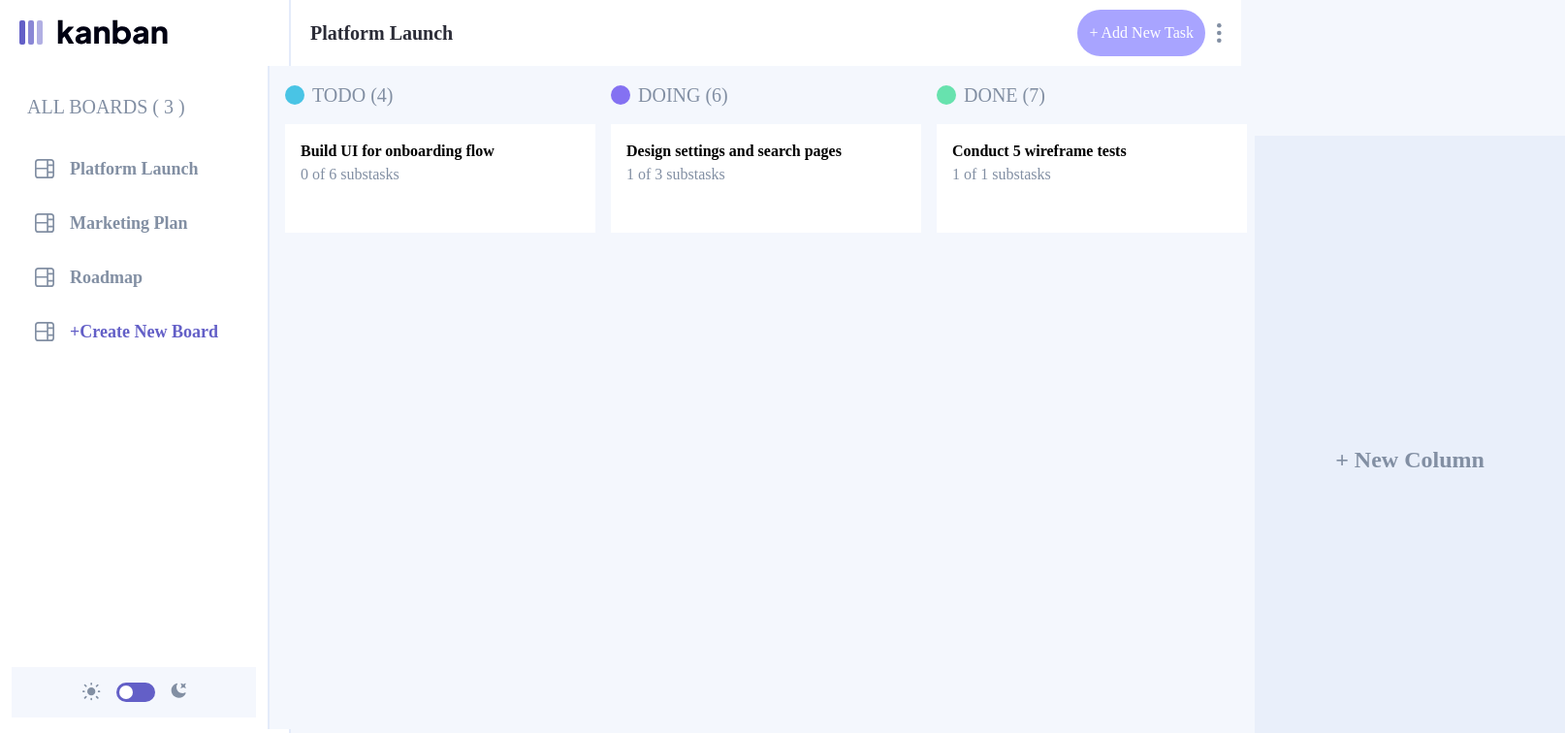
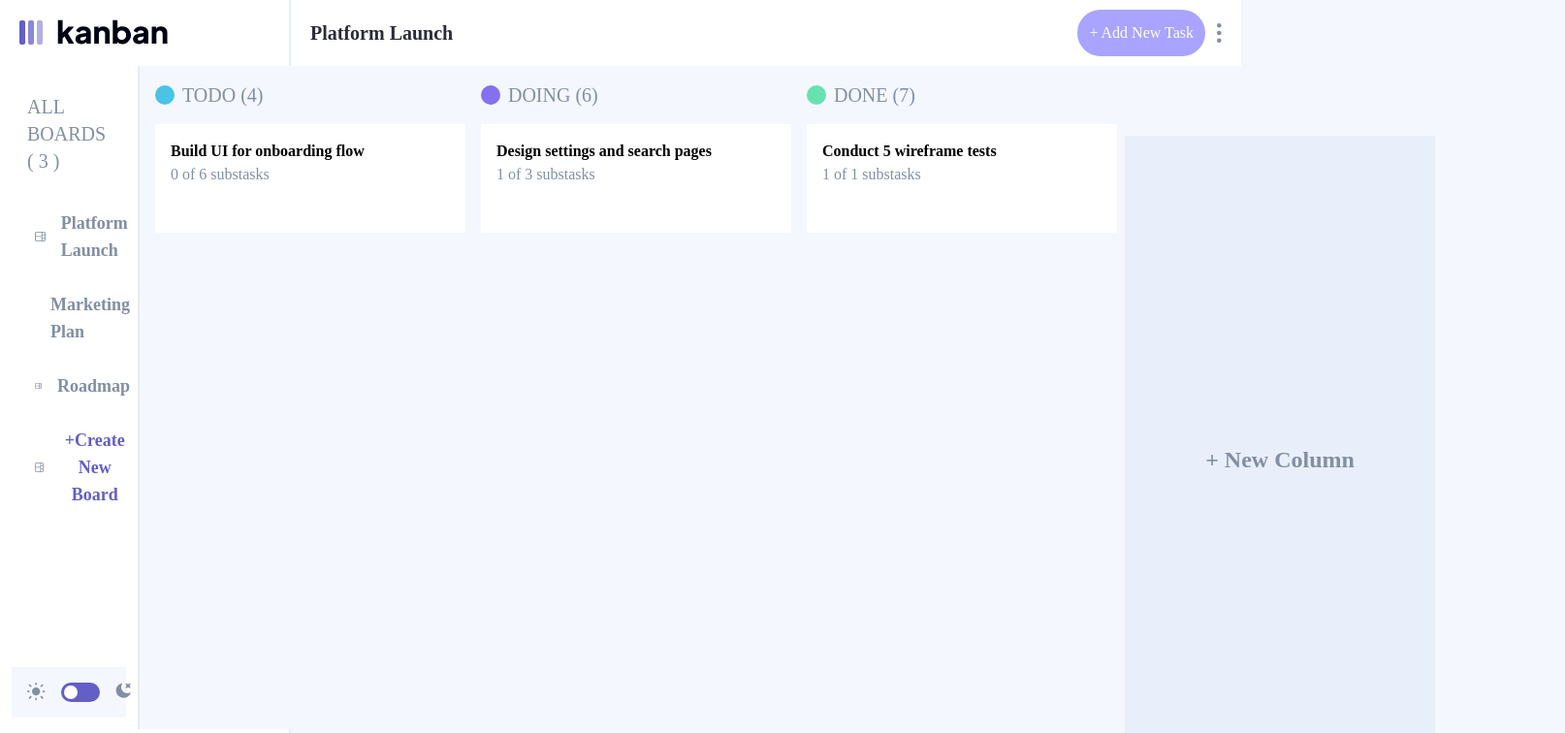
Before and after one commit to Emelinur/kanban-task-app, a React (Vite) app: page / in a window 1280 px wide. Shown: the top 756 px of the page at 97% size, 1614 px wide, since content can reach past the window. Built offline with nearby package versions, Linux system fonts and the light colour scheme; the HTML template or start-up script is replaced by a standard one.

Commit message:
"Tailwind'de width düzenlendi"

```diff
--- a/tailwind.config.js
+++ b/tailwind.config.js
@@ -26,13 +26,12 @@ export default {
 
     width:{
       "300":"18.75rem",
-      "276":"17.25rem",
       "251":"15.688rem",
       "480":"26.813rem"
     },
     height:{
       "37":"37rem",
-     "480":"26.813rem"
+     "480":"26.813rem",
     },
 
     },
```
